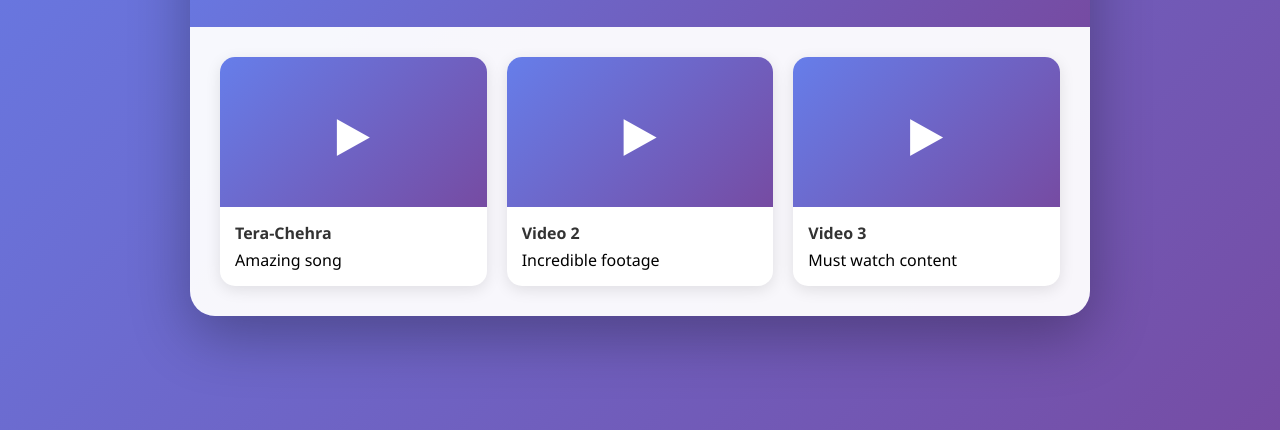
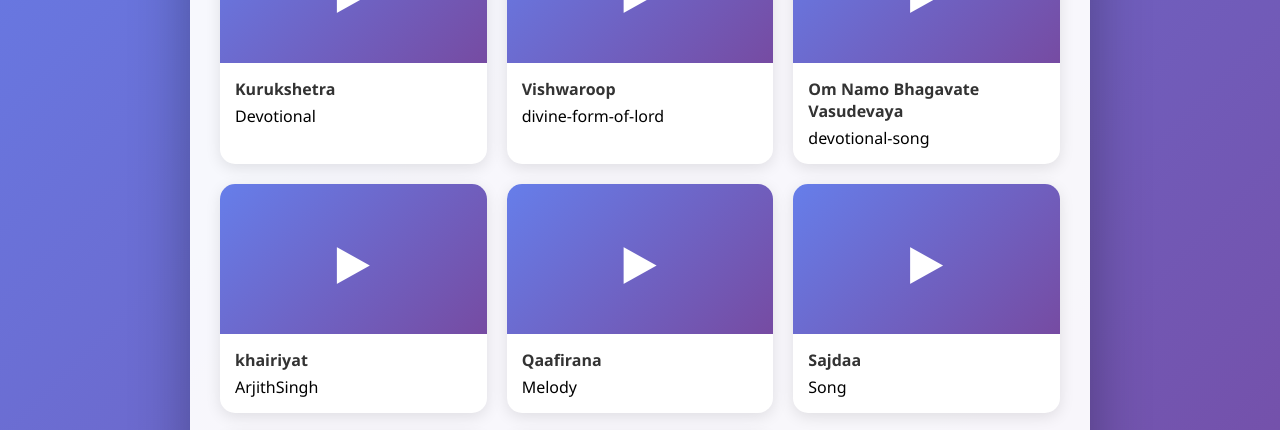
Before and after one commit to Sakshith77/updated, a plain HTML site: page playlist.html in a window 1280 px wide. Both pictures are taken after a click on the button "🎬 Video Playlist". Shown: the part 321-751 px from the top of the page. Drawn offline with Linux system fonts and the light colour scheme.

Commit message:
video-songs updated

```diff
--- a/playlist.html
+++ b/playlist.html
@@ -574,22 +574,57 @@
                     <div class="video-card" onclick="playVideo(0)">
                         <div class="video-thumbnail">▶</div>
                         <div class="video-info">
-                            <h4>Tera-Chehra</h4>
-                            <p>Amazing song</p>
+                            <h4>Kurukshetra</h4>
+                            <p>Devotional</p>
                         </div>
                     </div>
                     <div class="video-card" onclick="playVideo(1)">
                         <div class="video-thumbnail">▶</div>
                         <div class="video-info">
-                            <h4>Video 2</h4>
-                            <p>Incredible footage</p>
+                            <h4>Vishwaroop</h4>
+                            <p>divine-form-of-lord</p>
                         </div>
                     </div>
                     <div class="video-card" onclick="playVideo(2)">
                         <div class="video-thumbnail">▶</div>
                         <div class="video-info">
-                            <h4>Video 3</h4>
-                            <p>Must watch content</p>
+                            <h4>Om Namo Bhagavate Vasudevaya</h4>
+                            <p>devotional-song</p>
+                        </div>
+                    </div>
+                     <div class="video-card" onclick="playVideo(3)">
+                        <div class="video-thumbnail">▶</div>
+                        <div class="video-info">
+                            <h4>khairiyat</h4>
+                            <p>ArjithSingh</p>
+                        </div>
+                    </div>
+                     <div class="video-card" onclick="playVideo(4)">
+                        <div class="video-thumbnail">▶</div>
+                        <div class="video-info">
+                            <h4>Qaafirana</h4>
+                            <p>Melody</p>
+                        </div>
+                    </div>
+                     <div class="video-card" onclick="playVideo(5)">
+                        <div class="video-thumbnail">▶</div>
+                        <div class="video-info">
+                            <h4>Sajdaa</h4>
+                            <p>Song</p>
+                        </div>
+                    </div>
+                     <div class="video-card" onclick="playVideo(6)">
+                        <div class="video-thumbnail">▶</div>
+                        <div class="video-info">
+                            <h4>Tera-chehra</h4>
+                            <p>Arjith's-vocals</p>
+                        </div>
+                    </div>
+                     <div class="video-card" onclick="playVideo(7)">
+                        <div class="video-thumbnail">▶</div>
+                        <div class="video-info">
+                            <h4>badal</h4>
+                            <p>song</p>
                         </div>
                     </div>
                 </div>
@@ -651,9 +686,16 @@
 
         // ========== VIDEO FILES - INSERT YOUR .MP4 FILES HERE ==========
         const videoFiles = [
+            'htmls/video/Kurukshetra.mp4',
+              'htmls/video/Vishwaroop.mp4',
+               'htmls/video/Om Namo Bhagavate Vasudevaya.mp4',
+               'htmls/video/khairiyat.mp4',
+              'htmls/video/Qaafirana.mp4',
+               'htmls/video/Sajdaa.mp4',
             'htmls/video/Tera chehra.mp4',  // Replace with your file path
             'htmls/video/badal.mp4',
-            'path/to/video-3.mp4'
+
+
         ];
 
         // Audio Player State
```
Also changed, not shown: 6 other files.
